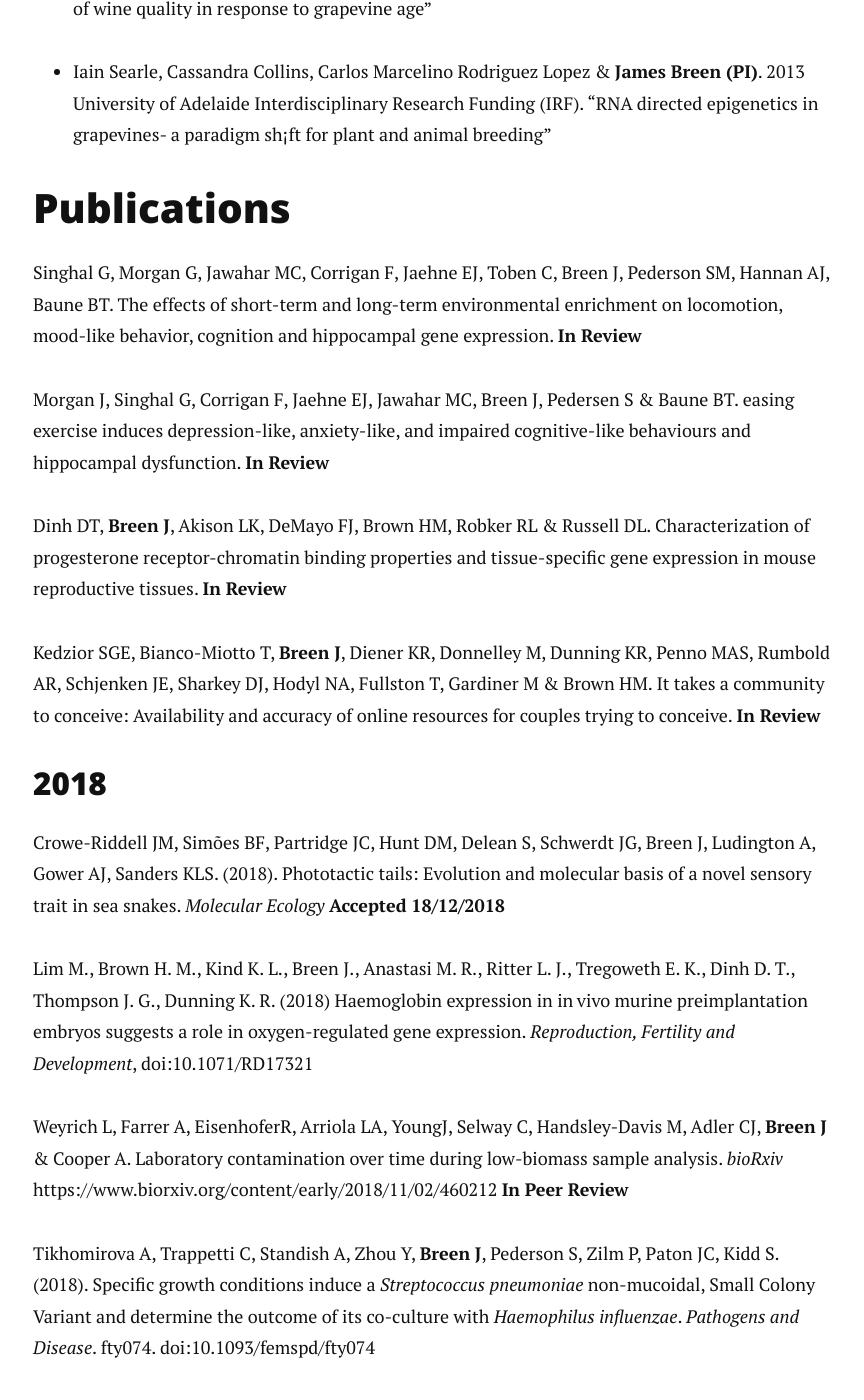
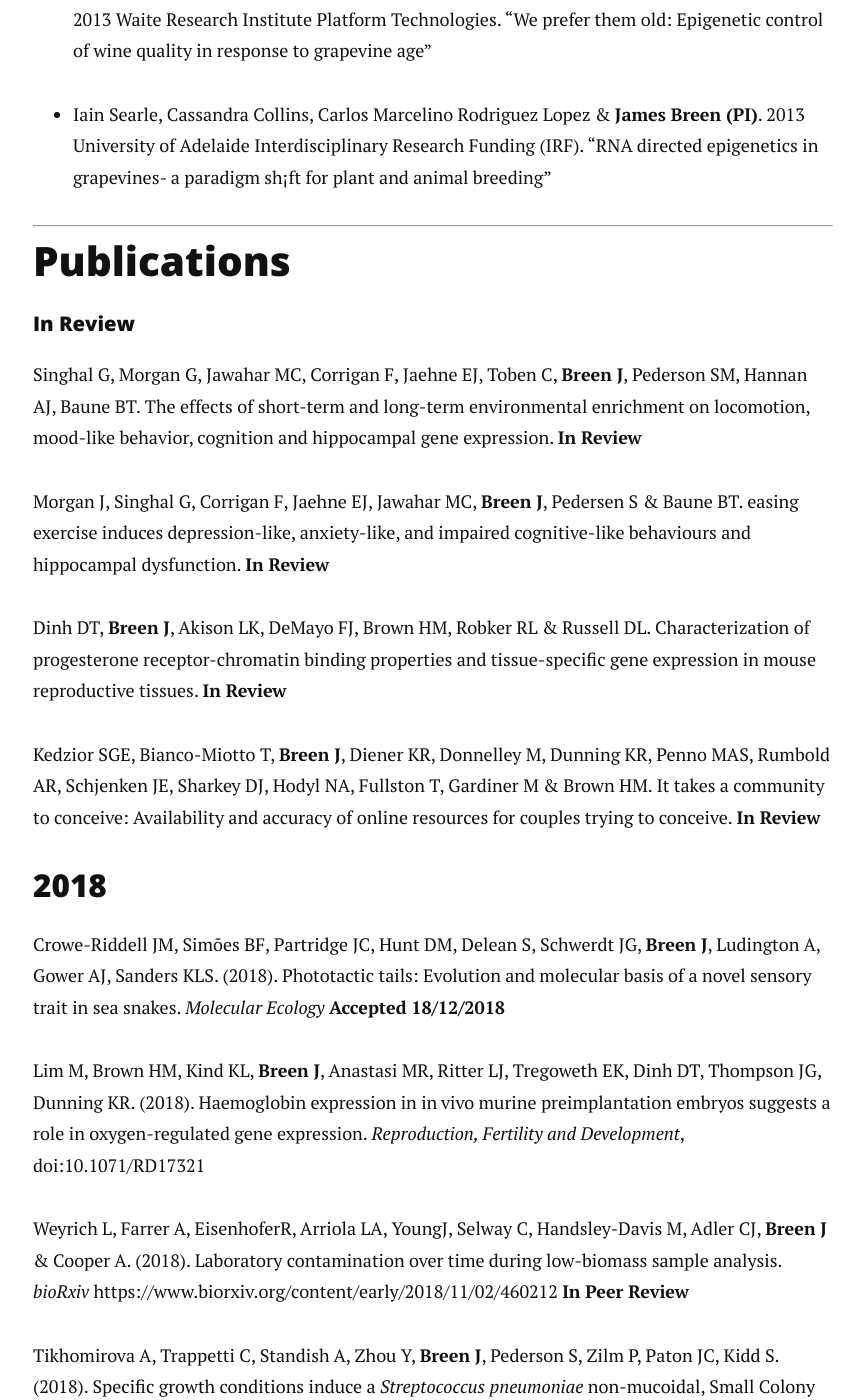
Before and after one commit to jimmybgammyknee/jimmybgammyknee.github.io, a Jekyll site: the page built from cv.md, in a window 1280 px wide and 1400 px high, scrolled down 3688 px. Shown: the whole window, without its empty margins (207-1071 px from the left). Built offline with Jekyll 4.4.1, drawn with Linux system fonts in a browser that asks for light colours; nearby versions of some CDN libraries; some of the changed text lies outside the part shown.

Commit message:
Added CV formatting changes

```diff
--- a/cv.md
+++ b/cv.md
@@ -17,9 +17,9 @@
 ## Professional Associations & Committees
 
 * Secretary & inaugural committee member of the <a href="http://www.epicsa.org.au">Epigenetics Consortium of South Australia (EpiCSA)</a>
-* Member of the Australian Bioinformatics & Computational Biology Scoiety (ABACBS)
 * Member of the [BioinfoSummer 2016 Conference Committee](http://amsi.org.au/events/event/bioinfosummer-2016/)
 * Member of the [2017 COMBINE Symposium](https://combine.org.au/symposium-2017/) organisation committee
+* Executive Committee (Ordinary Member) of the Australian Bioinformatics & Computational Biology Scoiety (ABACBS) - Elected 2018
 
 ## Academic & Professional Positions
 
@@ -27,8 +27,8 @@
 
 `2018-Current`
 __South Australian Health & Medical Research Institute (SAHMRI)__<br>
-James & Diana Ramsay Research Fellow & <br>
 Bioinformatics Core Facility Leader <br>
+<br>
 __University of Adelaide__<br>
 Research Leader in Computational Biology, Robinson Research Institute <br>
 Senior Lecturer, University of Adelaide Bioinformatics Hub <br>
@@ -69,6 +69,8 @@
 BSc (hons.) Molecular Biology & Bioinformatics (_First Class Honours_)<br>
 Supervisors: Matthew Bellgard & Rudi Appels <br>
 
+---
+
 ## Competitive Grants & External Research Funding
 
 ### Current
@@ -95,14 +97,17 @@
 
 - Iain Searle, Cassandra Collins, Carlos Marcelino Rodriguez Lopez & **James Breen (PI)**. 2013 University of Adelaide Interdisciplinary Research Funding (IRF). "RNA directed epigenetics in grapevines- a paradigm sh¡ft for plant and animal breeding"
 
+---
 
 ## Publications
 
 <!-- ### Journals -->
 
-Singhal G, Morgan G, Jawahar MC, Corrigan F, Jaehne EJ, Toben C, Breen J, Pederson SM, Hannan AJ, Baune BT. The effects of short-term and long-term environmental enrichment on locomotion, mood-like behavior, cognition and hippocampal gene expression. **In Review**
+#### In Review
 
-Morgan J, Singhal G, Corrigan F, Jaehne EJ, Jawahar MC, Breen J, Pedersen S & Baune BT. easing exercise induces depression-like, anxiety-like, and impaired cognitive-like behaviours and hippocampal dysfunction. **In Review**
+Singhal G, Morgan G, Jawahar MC, Corrigan F, Jaehne EJ, Toben C, **Breen J**, Pederson SM, Hannan AJ, Baune BT. The effects of short-term and long-term environmental enrichment on locomotion, mood-like behavior, cognition and hippocampal gene expression. **In Review**
+
+Morgan J, Singhal G, Corrigan F, Jaehne EJ, Jawahar MC, **Breen J**, Pedersen S & Baune BT. easing exercise induces depression-like, anxiety-like, and impaired cognitive-like behaviours and hippocampal dysfunction. **In Review**
 
 Dinh DT, **Breen J**, Akison LK, DeMayo FJ, Brown HM, Robker RL & Russell DL. Characterization of progesterone receptor-chromatin binding properties and tissue-specific gene expression in mouse reproductive tissues. **In Review**
 
@@ -110,11 +115,11 @@
 
 ### 2018
 
-Crowe-Riddell JM, Simões BF, Partridge JC, Hunt DM, Delean S, Schwerdt JG, Breen J, Ludington A, Gower AJ, Sanders KLS. (2018). Phototactic tails: Evolution and molecular basis of a novel sensory trait in sea snakes. _Molecular Ecology_ **Accepted 18/12/2018**
+Crowe-Riddell JM, Simões BF, Partridge JC, Hunt DM, Delean S, Schwerdt JG, **Breen J**, Ludington A, Gower AJ, Sanders KLS. (2018). Phototactic tails: Evolution and molecular basis of a novel sensory trait in sea snakes. _Molecular Ecology_ **Accepted 18/12/2018**
 
-Lim M., Brown H. M., Kind K. L., Breen J., Anastasi M. R., Ritter L. J., Tregoweth E. K., Dinh D. T., Thompson J. G., Dunning K. R. (2018) Haemoglobin expression in in vivo murine preimplantation embryos suggests a role in oxygen-regulated gene expression. _Reproduction, Fertility and Development_, doi:10.1071/RD17321
+Lim M, Brown HM, Kind KL, **Breen J**, Anastasi MR, Ritter LJ, Tregoweth EK, Dinh DT, Thompson JG, Dunning KR. (2018). Haemoglobin expression in in vivo murine preimplantation embryos suggests a role in oxygen-regulated gene expression. _Reproduction, Fertility and Development_, doi:10.1071/RD17321
 
-Weyrich L, Farrer A, EisenhoferR, Arriola LA, YoungJ, Selway C, Handsley-Davis M, Adler CJ, **Breen J** & Cooper A. Laboratory contamination over time during low-biomass sample analysis. _bioRxiv_ https://www.biorxiv.org/content/early/2018/11/02/460212 **In Peer Review**
+Weyrich L, Farrer A, EisenhoferR, Arriola LA, YoungJ, Selway C, Handsley-Davis M, Adler CJ, **Breen J** & Cooper A. (2018). Laboratory contamination over time during low-biomass sample analysis. _bioRxiv_ https://www.biorxiv.org/content/early/2018/11/02/460212 **In Peer Review**
 
 Tikhomirova A, Trappetti C, Standish A, Zhou Y, **Breen J**, Pederson S, Zilm P, Paton JC, Kidd S. (2018). Specific growth conditions induce a _Streptococcus pneumoniae_ non-mucoidal, Small Colony Variant and determine the outcome of its co-culture with _Haemophilus influenzae_. _Pathogens and Disease_. fty074. doi:10.1093/femspd/fty074
 
```
